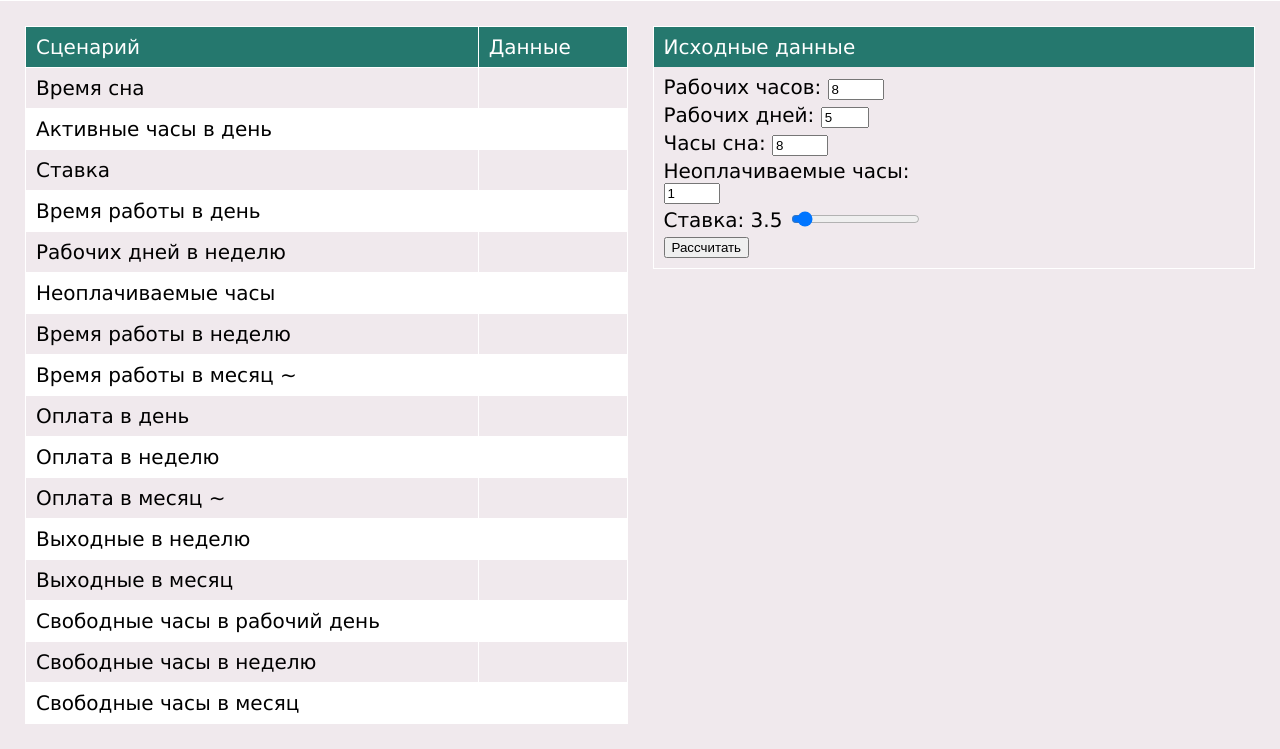
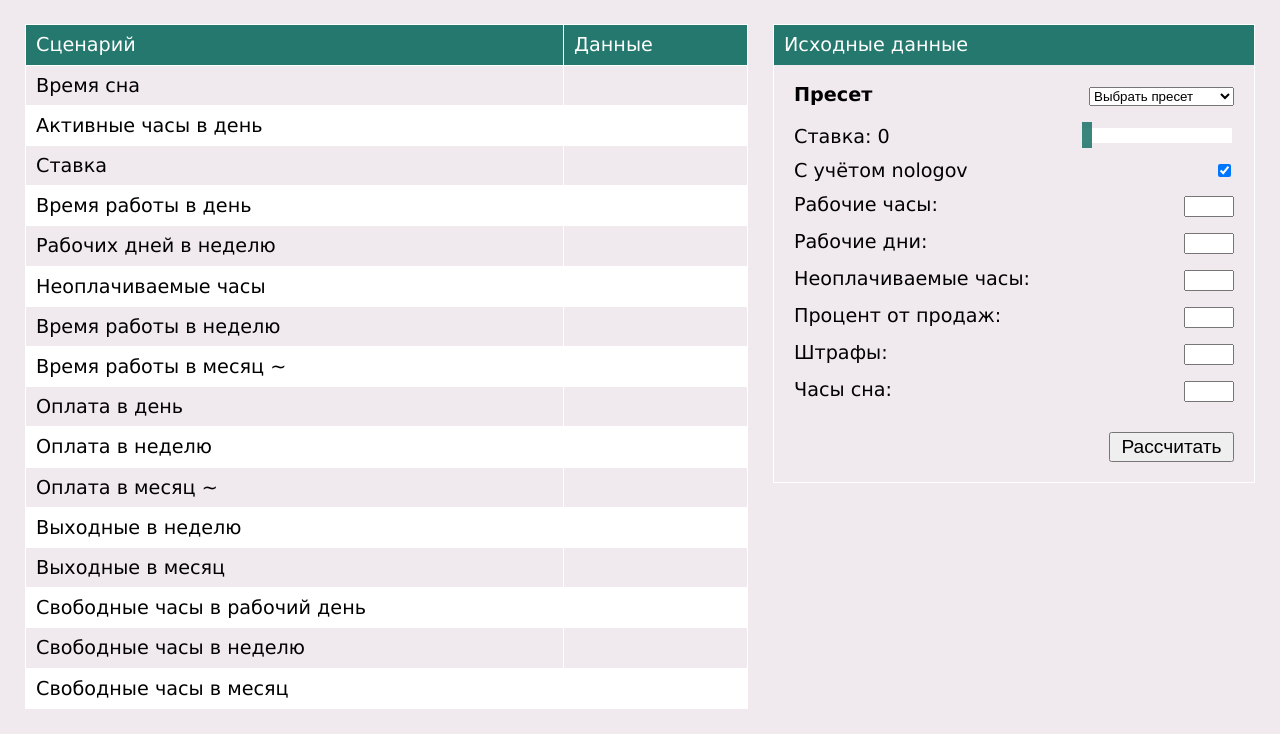
Before and after one commit to D1mitryS/salary_calculator, a plain HTML site: page index.html in a window 1280 px wide. Shown: the part 79-828 px from the top of the page. Drawn offline with Linux system fonts and the light colour scheme.

Commit message:
new features added

```diff
--- a/index.html
+++ b/index.html
@@ -1,6 +1,5 @@
 <!DOCTYPE html>
 <html lang="ru">
-
 <head>
     <meta charset="utf-8">
     <meta name="description" content="Калькулятор для тунеядцев">
@@ -8,17 +7,16 @@
     <link rel="stylesheet" href="style.css">
     <title>Калькулятор РАБочего времени</title>
 </head>
-
 <body>
     <header class="page-header">
         <div class="container">
             <h1>Калькулятор РАБочего времени</h1>
         </div>
     </header>
-
     <main>
         <div class="container">
             <section class="answers">
+                <h2 class="visually-hidden">Таблица с данными</h2>
                 <table>
                     <thead>
                         <tr>
@@ -96,31 +94,54 @@
             </section>
             <section class="settings">
                 <h2>Исходные данные</h2>
-                <div class="container">
                     <form name="calculator" action="index.html" method="post" id="calculator-form">
+                        <div class="form-container">
                             <label>
-                            <span>Рабочих часов:</span>
-                            <input type="number" min="0" max="12" value="8" id="hours" name="calculator">
+                                <span>Пресет</span>
+                                <select id="preset-select">
+                                    <option selected value="standard">Выбрать пресет</option>
+                                    <option value="0">Офисный планктон</option>
+                                    <option value="1">Работник общепита</option>
+                                    <option value="2">Студент</option>
+                                    <option value="3">Живу с мамой</option>
+                                    <option value="4">Тунеядец</option>
+                                </select>
                             </label>
                             <label>
-                            <span>Рабочих дней:</span>
-                            <input type="number" min="0" max="7" value="5" id="days" name="calculator">
+                                <span>Ставка: <output id="salary-output">0</output> </span>
+                                <input type="range" id="salary" min="0" max="15" step="0.1" value="0" name="calculator">
+                            </label>
+                            <label>
+                                <span>С учётом nologov</span>
+                                <input type="checkbox" checked id="nolog" name="calculator">
+                            </label>
+                            <label>
+                                <span>Рабочие часы:</span>
+                                <input type="number" min="0" max="12" id="hours" name="calculator">
+                            </label>
+                            <label>
+                                <span>Рабочие дни:</span>
+                                <input type="number" min="0" max="7" id="days" name="calculator">
+                            </label>
+                            <label>
+                                <span>Неоплачиваемые часы:</span>
+                                <input type="number" id="non-paid-hours" min="0" max="24" name="calculator">
+                            </label>
+                            <label>
+                                <span>Процент от продаж:</span>
+                                <input type="number" id="bonus" min="0" max="2000" name="calculator">
+                            </label>
+                            <label>
+                                <span>Штрафы:</span>
+                                <input type="number" id="fine" min="0" max="2000" name="calculator">
                             </label>
                             <label>
                                 <span>Часы сна:</span>
-                            <input type="number" id="sleep-hours" min="0" max="24" value="8" name="calculator">
-                        </label>
-                        <label>
-                            <span>Неоплачиваемые часы:</span>
-                            <input type="number" id="non-paid-hours" min="0" max="24" value="1" name="calculator">
-                        </label>
-                        <label>
-                            <span>Ставка: <output id="salary-output">3.5</output> </span>
-                            <input type="range" id="salary" min="2.5" max="20" step="0.1" value="3.5" name="calculator">
+                                <input type="number" id="sleep-hours" min="0" max="24" name="calculator">
                             </label>
                             <button type="submit" id="submit" name="calculator">Рассчитать</button>
+                        </div>
                     </form>
-                </div>
             </section>
         </div>
     </main>
--- a/script.js
+++ b/script.js
@@ -1,16 +1,21 @@
 const calculatorForm = document.querySelector('#calculator-form');
+const presetSelect = document.querySelector("#preset-select");
+const salaryOutput = document.querySelector("#salary-output");
 const salaryInput = document.querySelector("#salary");
-const salaryOutput = document.querySelector("#salary-output");
+const nologCheckbox = document.querySelector("#nolog");
 const hoursInput = document.querySelector("#hours");
 const daysInput = document.querySelector("#days");
-const sleepHoursInput = document.querySelector("#sleep-hours")
 const nonPaidHoursInput = document.querySelector("#non-paid-hours");
+const sleepHoursInput = document.querySelector("#sleep-hours");
+const bonusInput = document.querySelector("#bonus");
+const fineInput = document.querySelector("#fine");
 const submitButton = document.querySelector("#submit");
 
+
 const month = 31;
+const day = 24;
 const week = 7;
 const weeksAtMount = month / week;
-const day = 24;
 
 
 const answerSleepHours = document.querySelector("#answer-1");
@@ -32,24 +37,105 @@ const answerFreeHoursOnWeek = document.querySelector("#answer13");
 const answerFreeHoursOnMounth = document.querySelector("#answer14");
 
 
+const presets = [{
+        name: 'планктон',
+        salary: 5,
+        workHours: 8,
+        workDays: 5,
+        nonPaid: 1,
+        bonus: 0,
+        fine: 0,
+        sleepHours: 8
+    },
+    {
+        name: 'общепит',
+        salary: 2.5,
+        workHours: 12,
+        workDays: 4,
+        nonPaid: 2,
+        bonus: 600,
+        fine: 100,
+        sleepHours: 5
+    },
+    {
+        name: 'студент',
+        salary: 3.5,
+        workHours: 6,
+        workDays: 4,
+        nonPaid: 1,
+        bonus: 0,
+        fine: 0,
+        sleepHours: 5
+    },
+    {
+        name: 'живу с мамой',
+        salary: 3.5,
+        workHours: 4,
+        workDays: 5,
+        nonPaid: 1,
+        bonus: 0,
+        fine: 0,
+        sleepHours: 8
+    },
+    {
+        name: 'тунеядец',
+        salary: 0,
+        workHours: 0,
+        workDays: 0,
+        nonPaid: 24,
+        bonus: 0,
+        fine: 65,
+        sleepHours: 8
+    }
+]
+
+presetSelect.addEventListener("change", () => {
+    const presetValue = presetSelect.value;
+
+    if (presetValue !== 'standard') {
+        salaryInput.value = presets[presetValue].salary;
+        salaryOutput.value = salaryInput.value
+        hoursInput.value = presets[presetValue].workHours;
+        daysInput.value = presets[presetValue].workDays;
+        nonPaidHoursInput.value = presets[presetValue].nonPaid;
+        bonusInput.value = presets[presetValue].bonus;
+        fineInput.value = presets[presetValue].fine;
+        sleepHoursInput.value = presets[presetValue].sleepHours;
+    }
+})
+
+
 salaryInput.addEventListener("input", () => {
     salaryOutput.textContent = salaryInput.value;
 })
 
-const turnToNumber = val => {
+
+const valToNum = val => {
     return (val !== "") ? Number.parseInt(val, 10) : 0;
 }
+
+console.log(nologCheckbox.checked)
 
 calculatorForm.addEventListener("submit", (evt) => {
     evt.preventDefault();
 
-    const sleepHoursNum = turnToNumber(sleepHoursInput.value);
-    const workHoursNum = turnToNumber(hoursInput.value);
-    const workDaysNum = turnToNumber(daysInput.value);
-    const nonPaidHoursNum = turnToNumber(nonPaidHoursInput.value)
+    let salaryNum = salaryInput.value;
 
-    const salaryNum = salaryInput.value
+    if (nologCheckbox.checked) {
+        null;
+    }
+    else {
+        salaryNum = salaryNum / 2;
+    }
+
+    const workHoursNum = valToNum(hoursInput.value);
+    const workDaysNum = valToNum(daysInput.value);
+    const nonPaidHoursNum = valToNum(nonPaidHoursInput.value);
+    const bonusNum = valToNum(bonusInput.value);
+    const fineNum = valToNum(fineInput.value)
+    const sleepHoursNum = valToNum(sleepHoursInput.value);
     const activeHoursNum = day - sleepHoursNum;
+
 
     answerSleepHours.textContent = sleepHoursNum + " ч."
     answerActiveHours.textContent = activeHoursNum + " ч.";
@@ -59,15 +145,15 @@ calculatorForm.addEventListener("submit", (evt) => {
     answerNonPaidHours.textContent = nonPaidHoursNum + " ч.";
 
     answerWorkHoursInWeek.textContent = workHoursInWeek(workHoursNum, workDaysNum) + " ч.";
-    answerWorkHoursInMounth.textContent =  Math.round(workHoursInMonth(workHoursNum, workDaysNum)) + " ч.";
+    answerWorkHoursInMounth.textContent = Math.round(workHoursInMonth(workHoursNum, workDaysNum)) + " ч.";
     answerSalaryInDay.textContent = Math.round(salaryInDay(salaryNum, workHoursNum)) + " руб.";
     answerSalaryInWeek.textContent = Math.round(salaryInWeek(salaryNum, workHoursNum, workDaysNum)) + " руб.";
     answerSalaryInMounth.textContent = Math.round(salaryInMount(salaryNum, workHoursNum, workDaysNum)) + " руб.";
     answerFreeDaysInWeek.textContent = freeDaysInWeek(workDaysNum) + " дн.";
     answerFreeDaysInMounth.textContent = Math.floor(freeDaysInMount(workDaysNum)) + " дн.";
-    answerFreeHoursOnWorkDay.textContent = freeHoursOnWorkDay(activeHoursNum, workHoursNum, nonPaidHoursNum )  + " ч.";
-    answerFreeHoursOnWeek.textContent = FreeHoursOnWeek(activeHoursNum, workHoursNum, nonPaidHoursNum, workDaysNum)  + " ч.";
-    answerFreeHoursOnMounth.textContent = Math.round(FreeHoursOnMount(activeHoursNum, workHoursNum, nonPaidHoursNum, workDaysNum))  + " ч.";
+    answerFreeHoursOnWorkDay.textContent = freeHoursOnWorkDay(activeHoursNum, workHoursNum, nonPaidHoursNum) + " ч.";
+    answerFreeHoursOnWeek.textContent = FreeHoursOnWeek(activeHoursNum, workHoursNum, nonPaidHoursNum, workDaysNum) + " ч.";
+    answerFreeHoursOnMounth.textContent = Math.round(FreeHoursOnMount(activeHoursNum, workHoursNum, nonPaidHoursNum, workDaysNum)) + " ч.";
 })
 
 
@@ -103,10 +189,10 @@ const freeHoursOnWorkDay = (activeHours, workHours, nonPaidHours) => {
     return activeHours - workHours - nonPaidHours
 }
 
-const FreeHoursOnWeek = (activeHours, workHours, nonPaidHours , workDays) => {
+const FreeHoursOnWeek = (activeHours, workHours, nonPaidHours, workDays) => {
     return (activeHours * week) - ((workHours + nonPaidHours) * workDays)
 }
 
-const FreeHoursOnMount = (activeHours, workHours, nonPaidHours , workDays) => {
+const FreeHoursOnMount = (activeHours, workHours, nonPaidHours, workDays) => {
     return ((activeHours * week) * weeksAtMount) - (((workHours + nonPaidHours) * workDays) * weeksAtMount);
 }
--- a/style.css
+++ b/style.css
@@ -1,5 +1,5 @@
 body {
-    font-size: 20px;
+    font-size: larger;
     font-family:Verdana, Geneva, Tahoma, sans-serif
 }
 
@@ -29,7 +29,6 @@ h3 {
     padding: 20px;
 }
 
-
 main {
     background-color: #f0e9ed;
 }
@@ -37,7 +36,7 @@ main {
 main .container {
     padding: 25px;
     display: grid;
-    grid-template-columns: 1fr 1fr;
+    grid-template-columns: 1.5fr 1fr;
     gap: 25px;
 }
 
@@ -62,8 +61,6 @@ main .container {
 
 .settings {
     align-self: start;
-    display: flex;
-    flex-direction: column;
     border: 1px white solid;
 }
 
@@ -74,11 +71,55 @@ main .container {
     padding: 10px;
 }
 
-.settings .container {
-    padding: 10px;
+.form-container {
+    padding: 20px;
+    display: flex;
+    flex-direction: column;
 }
 
 .settings label {
-    display: block;
-    margin-bottom: 5px;
+    margin-bottom: 15px;
+    display: flex;
+    justify-content: space-between;
+    align-items: baseline;
 }
+
+.settings label:nth-of-type(1) {
+    margin-bottom: 20px;
+    font-weight: bold;
+}
+
+.settings input:focus {
+    background-color: #25786e;
+    color: white;
+}
+
+.settings input[type="range"] {
+    background-color: #fff;
+    -webkit-appearance: none;
+    width: 150px;
+    height:15px;
+}
+
+.settings input[type="range"]::-webkit-slider-thumb {
+    -webkit-appearance: none;
+   background-color: #25786e;
+   opacity: 0.9;
+   width: 10px;
+   height: 26px;
+}
+
+.settings input[type="checkbox"] {
+}
+
+.settings input[type="number"] {
+    width: 50px;
+}
+
+.settings button {
+    align-self: flex-end;
+    margin-top: 15px;
+    width: 125px;
+    height: 30px;
+    font-size: 1em;
+}
```
Lines whose indentation alone changed are shown as unchanged.
